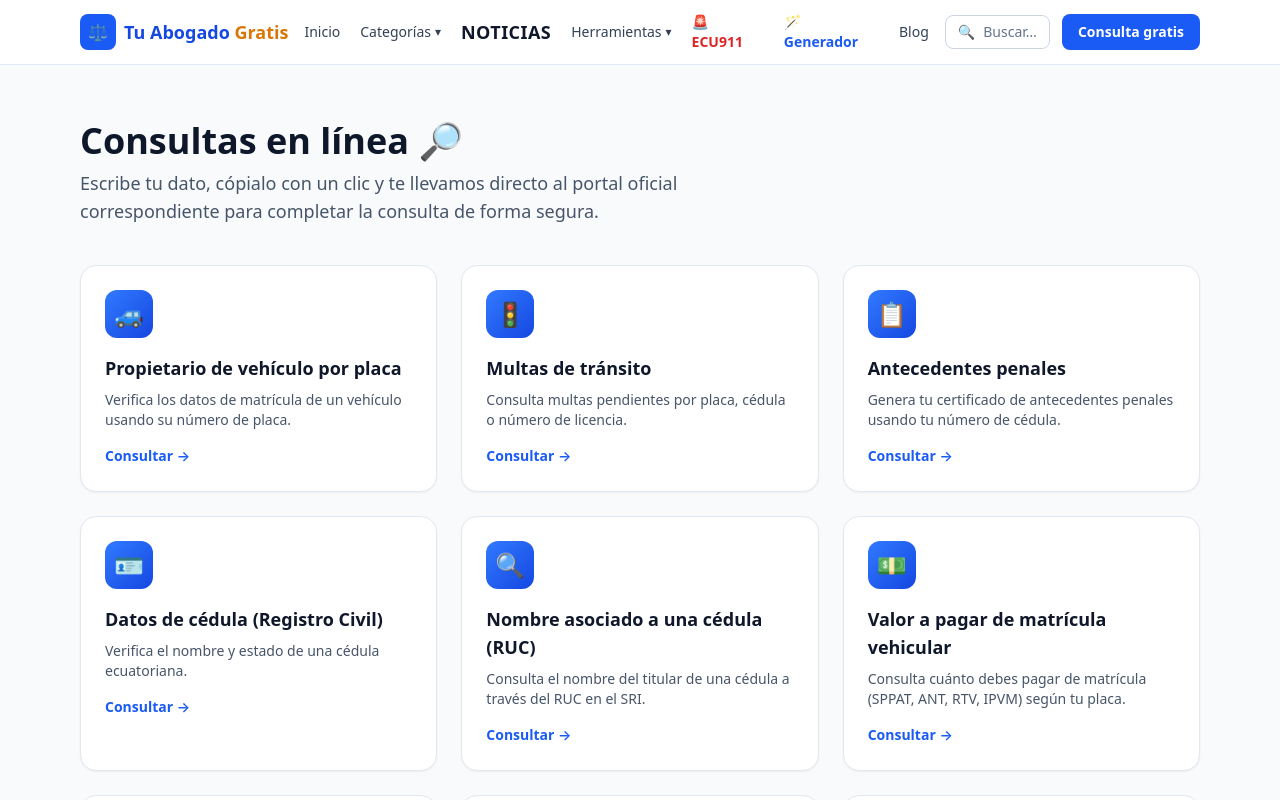
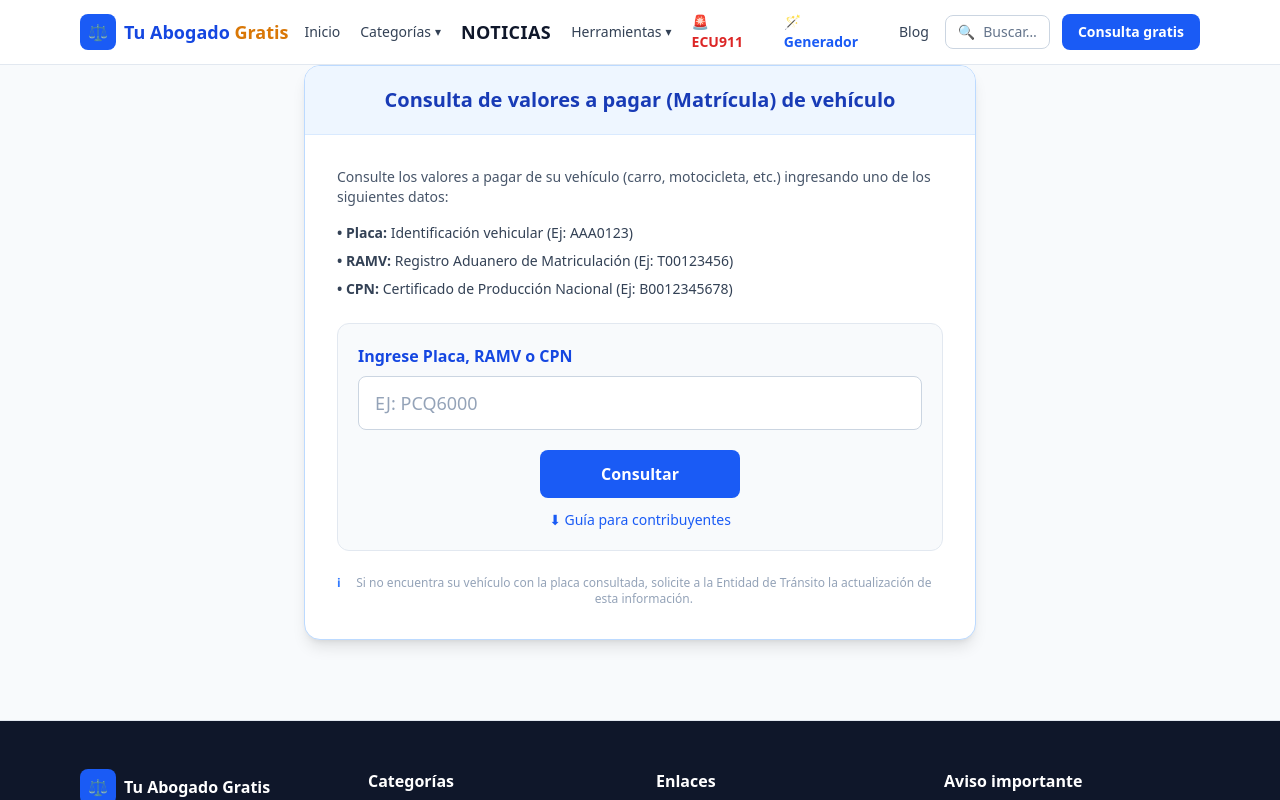
Before and after one commit to rootsrex/TUABOGADOGRATIS, a Next.js app: page /consultas in a window 1280 px wide. Shown: the top 800 px of the page. Built offline with nearby package versions, Linux system fonts and the light colour scheme.

Commit message:
Agregando componente de Consulta de Matricula Vehicular

```diff
--- a/app/consultas/page.tsx
+++ b/app/consultas/page.tsx
@@ -1,50 +1,123 @@
-import type { Metadata } from "next";
-import Link from "next/link";
-import { consultas } from "@/lib/consultas";
+"use client";
 
-export const metadata: Metadata = {
-  title: "Consultas en línea",
-  description:
-    "Consulta vehículos por placa, multas de tránsito, antecedentes penales y datos de cédula. Enlaces directos a los portales oficiales del Ecuador.",
-};
+import { useState } from "react";
 
-export default function ConsultasPage() {
+export default function ConsultaMatricula() {
+  const [criterio, setCriterio] = useState("");
+  const [loading, setLoading] = useState(false);
+  const [resultado, setResultado] = useState<any>(null);
+  const [error, setError] = useState("");
+
+  const consultarValores = async () => {
+    if (!criterio.trim()) {
+      setError("Por favor, ingrese un valor válido.");
+      return;
+    }
+
+    setError("");
+    setLoading(true);
+    setResultado(null);
+
+    try {
+      // AQUÍ VA LA CONEXIÓN A TU SERVIDOR (EJ. RAILWAY)
+      // Ejemplo: const res = await fetch(`https://tu-api.up.railway.app/api/matricula/${criterio}`);
+
+      // Simulador de tiempo de respuesta para la UI
+      await new Promise((resolve) => setTimeout(resolve, 1500));
+
+      // Datos simulados que tu API debería devolver
+      const dataFalsa = {
+        placa: criterio.toUpperCase(),
+        marca: "CHEVROLET",
+        modelo: "AVEO",
+        anio: 2018,
+        valorMatricula: "$124.50",
+        multasANT: "$0.00",
+        totalPagar: "$124.50",
+        estado: "Pendiente de pago"
+      };
+
+      setResultado(dataFalsa);
+    } catch (err) {
+      setError("No se pudo conectar con el servidor. Intente más tarde.");
+    } finally {
+      setLoading(false);
+    }
+  };
+
   return (
-    <div className="mx-auto max-w-6xl px-4 py-14">
-      <header className="mb-10">
-        <h1 className="text-4xl font-extrabold text-slate-900">Consultas en línea 🔎</h1>
-        <p className="mt-2 max-w-2xl text-lg text-slate-600">
-          Escribe tu dato, cópialo con un clic y te llevamos directo al portal
-          oficial correspondiente para completar la consulta de forma segura.
-        </p>
-      </header>
-
-      <div className="grid gap-6 sm:grid-cols-2 lg:grid-cols-3">
-        {consultas.map((c) => (
-          <Link
-            key={c.slug}
-            href={`/consultas/${c.slug}`}
-            className="group rounded-2xl border border-slate-200 bg-white p-6 shadow-sm transition hover:-translate-y-1 hover:shadow-md"
-          >
-            <div className="mb-4 grid h-12 w-12 place-items-center rounded-xl bg-gradient-to-br from-brand-500 to-brand-700 text-2xl">
-              {c.icon}
-            </div>
-            <h2 className="text-lg font-bold text-slate-900 group-hover:text-brand-700">
-              {c.name}
-            </h2>
-            <p className="mt-2 text-sm text-slate-600">{c.description}</p>
-            <span className="mt-4 inline-block text-sm font-semibold text-brand-600">
-              Consultar →
-            </span>
-          </Link>
-        ))}
+    <div className="mx-auto max-w-2xl overflow-hidden rounded-2xl border border-brand-200 bg-white shadow-lg">
+      {/* Cabecera del formulario */}
+      <div className="bg-brand-50 px-6 py-5 border-b border-brand-100">
+        <h2 className="text-xl font-bold text-brand-800 text-center">
+          Consulta de valores a pagar (Matrícula) de vehículo
+        </h2>
       </div>
 
-      <div className="mt-10 rounded-2xl border border-amber-200 bg-amber-50 p-5 text-sm text-amber-800">
-        <strong>Importante:</strong> no almacenamos ni tenemos acceso a bases de
-        datos de cédulas, placas o antecedentes. Solo te ayudamos a llegar más
-        rápido al portal oficial de cada institución para que hagas la
-        consulta directamente ahí.
+      <div className="p-6 md:p-8">
+        <p className="mb-4 text-sm text-slate-600">
+          Consulte los valores a pagar de su vehículo (carro, motocicleta, etc.) ingresando uno de los siguientes datos:
+        </p>
+
+        <ul className="mb-6 space-y-2 text-sm text-slate-700">
+          <li><strong>• Placa:</strong> Identificación vehicular (Ej: AAA0123)</li>
+          <li><strong>• RAMV:</strong> Registro Aduanero de Matriculación (Ej: T00123456)</li>
+          <li><strong>• CPN:</strong> Certificado de Producción Nacional (Ej: B0012345678)</li>
+        </ul>
+
+        {/* Formulario */}
+        <div className="mb-6 rounded-xl bg-slate-50 p-5 border border-slate-200">
+          <label className="mb-2 block font-semibold text-brand-700">
+            Ingrese Placa, RAMV o CPN
+          </label>
+          <input
+            type="text"
+            value={criterio}
+            onChange={(e) => setCriterio(e.target.value.toUpperCase())}
+            onKeyDown={(e) => e.key === "Enter" && consultarValores()}
+            placeholder="Ej: PCQ6000"
+            className="w-full rounded-lg border border-slate-300 px-4 py-3 text-lg font-medium text-slate-800 outline-none uppercase placeholder:text-slate-400 focus:border-brand-500 focus:ring-2 focus:ring-brand-100"
+          />
+
+          {error && <p className="mt-2 text-sm text-red-600 font-medium">{error}</p>}
+
+          <div className="mt-5 flex flex-col items-center gap-3">
+            <button
+              onClick={consultarValores}
+              disabled={loading}
+              className="w-full sm:w-auto min-w-[200px] rounded-lg bg-brand-600 px-6 py-3 font-bold text-white transition-colors hover:bg-brand-700 disabled:bg-slate-400"
+            >
+              {loading ? "Consultando base de datos ⏳..." : "Consultar"}
+            </button>
+            <a href="#" className="text-sm text-brand-600 hover:underline flex items-center gap-1">
+              ⬇ Guía para contribuyentes
+            </a>
+          </div>
+        </div>
+
+        {/* Zona de Resultados */}
+        {resultado && (
+          <div className="animate-fadeIn rounded-xl border border-emerald-200 bg-emerald-50 p-6">
+            <h3 className="mb-4 border-b border-emerald-200 pb-2 text-lg font-bold text-emerald-800">
+              Resultados para: {resultado.placa}
+            </h3>
+            <div className="grid grid-cols-2 gap-4 text-sm text-slate-700">
+              <div><span className="font-semibold block">Marca:</span> {resultado.marca}</div>
+              <div><span className="font-semibold block">Modelo:</span> {resultado.modelo}</div>
+              <div><span className="font-semibold block">Año:</span> {resultado.anio}</div>
+              <div><span className="font-semibold block">Estado:</span> <span className="text-amber-600 font-bold">{resultado.estado}</span></div>
+            </div>
+            <div className="mt-4 rounded-lg bg-white p-4 border border-emerald-100 flex justify-between items-center shadow-sm">
+              <span className="font-bold text-slate-700 text-lg">Total a Pagar:</span>
+              <span className="text-2xl font-black text-emerald-600">{resultado.totalPagar}</span>
+            </div>
+          </div>
+        )}
+
+        <p className="mt-6 text-xs text-slate-400 text-center flex items-start gap-1 justify-center">
+          <span className="text-brand-500 font-bold">ℹ</span>
+          Si no encuentra su vehículo con la placa consultada, solicite a la Entidad de Tránsito la actualización de esta información.
+        </p>
       </div>
     </div>
   );
```
